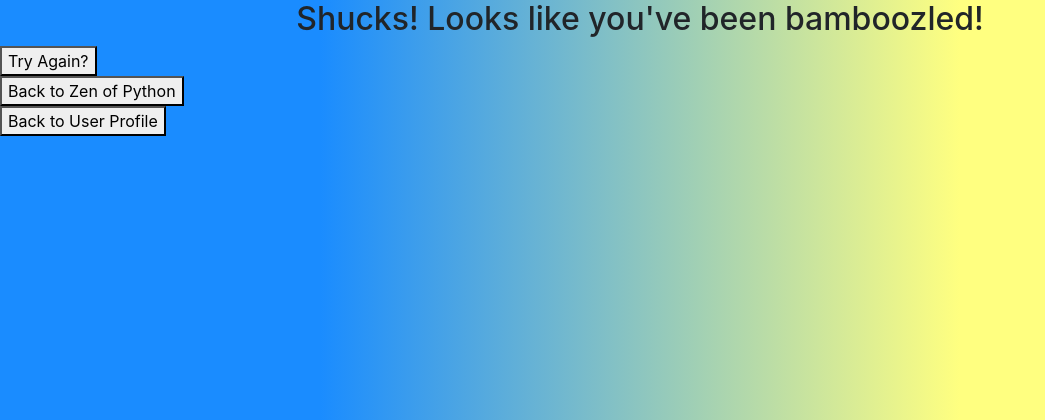
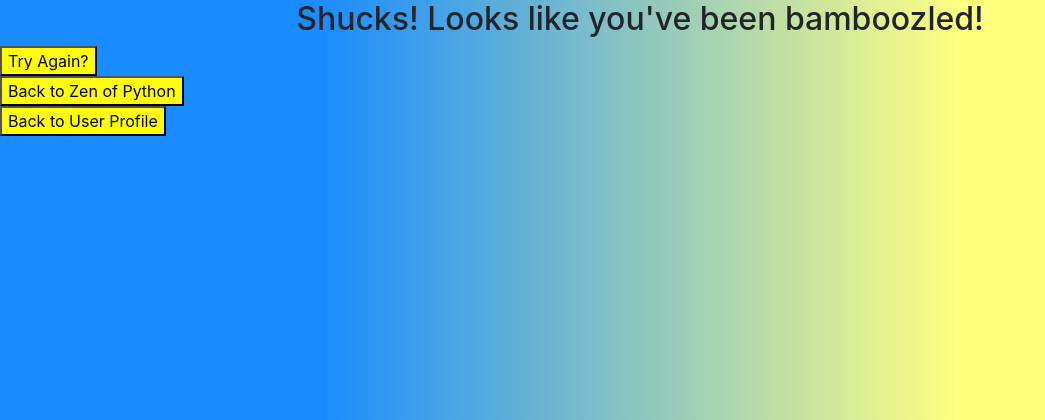
Before and after one commit to ddchon/Zen-of-Python-Puzzle-, a Django app: page /q_fail/ in a window 1280 px wide. Shown: the top 420 px of the page, without its empty margins (0-1045 px from the left). Run offline with Django 3.2, Linux system fonts and the light colour scheme; some libraries are stand-ins or nearby versions.

Commit message:
question button styling

```diff
--- a/zenofpythonpuzzle/questions/static/questions_styles.css
+++ b/zenofpythonpuzzle/questions/static/questions_styles.css
@@ -27,3 +27,7 @@ a {
     color: black;
     font-weight: bold;
 }
+
+button {
+    background-color: yellow;
+}
```
Also changed, not shown: zenofpythonpuzzle/zenpythonpages/migrations/0001_initial.py.
